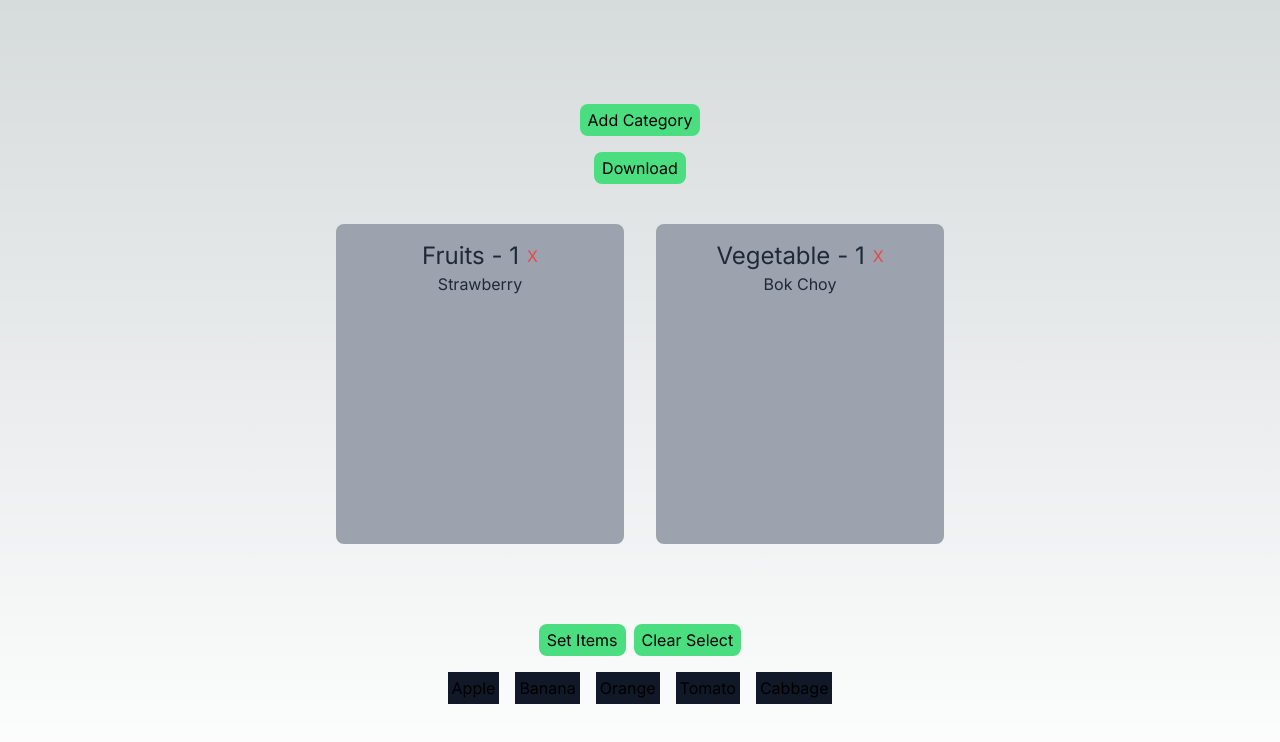
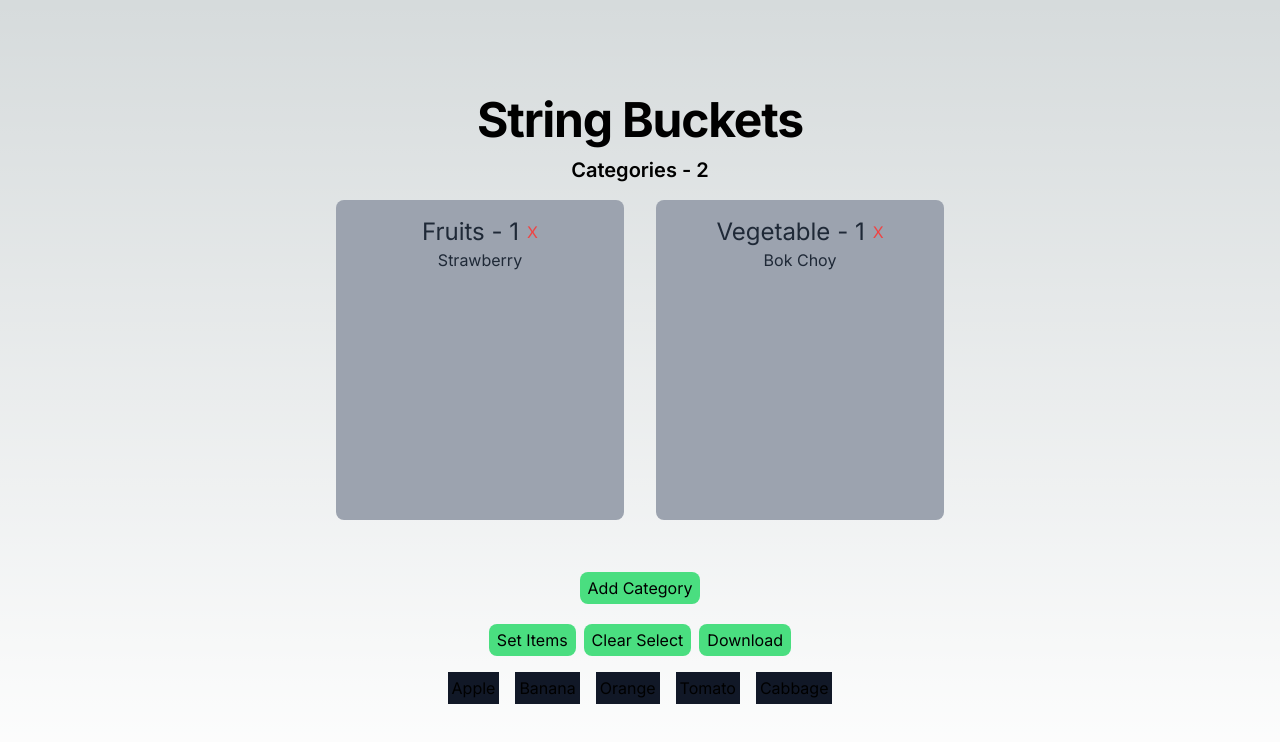
Before and after one commit to wesngu28/string-buckets, a Next.js app: page / in a window 1280 px wide. Shown: the top 742 px of the page. Built offline with nearby package versions, Linux system fonts and the light colour scheme.

Commit message:
feat: headings and move button locations

```diff
--- a/app/components/Categories.tsx
+++ b/app/components/Categories.tsx
@@ -22,7 +22,9 @@ export default function Categories({
   dragged,
 }: Props) {
   return (
-    <div className="flex gap-8 flex-wrap m-8 justify-center">
+    <div className="text-center">
+      <p className="mb-4 text-xl font-semibold">Categories - {categories.length}</p>
+      <div className="flex gap-8 flex-wrap mb-8 justify-center">
         {categories.map((category, i) => (
           <div
             onClick={() => {
@@ -72,7 +74,8 @@ export default function Categories({
                 }
                 return;
               }
-            if (category.items.includes(e.dataTransfer.getData("text"))) return;
+              if (category.items.includes(e.dataTransfer.getData("text")))
+                return;
               updateItems(
                 items.filter((item) => item !== e.dataTransfer.getData("text"))
               );
@@ -124,7 +127,9 @@ export default function Categories({
                 draggable={true}
                 onClick={() => {
                   if (selection.length > 0) return;
-                category.items = category.items.filter((name) => name !== item);
+                  category.items = category.items.filter(
+                    (name) => name !== item
+                  );
                   updateItems([...items, item]);
                 }}
                 onDragStart={(e) => dragHandler(e, item)}
@@ -147,5 +152,6 @@ export default function Categories({
           </div>
         ))}
       </div>
+    </div>
   );
 }
--- a/app/page.tsx
+++ b/app/page.tsx
@@ -46,7 +46,9 @@ export default function Home() {
 
   return (
     <main className="flex min-h-screen flex-col items-center justify-between p-24 relative">
-      <div className="flex flex-col items-center">
+      <h2 className="text-5xl font-bold tracking-tight">String Buckets</h2>
+      <Categories categories={categories} updateCategories={updateCategories} items={items} updateItems={updateItems} selection={selectedString} updateSelection={updateSelection} dragHandler={handleOnDrag} dragged={draggedCategory} />
+      <div className="flex items-center">
         <button
           onClick={() => {
             modal.current?.classList.toggle("hidden");
@@ -56,13 +58,6 @@ export default function Home() {
         >
           Add Category
         </button>
-        <button
-          className="bg-green-400 rounded-lg px-2 py-1 m-2 text-black"
-          onClick={() => handleDownload(categories)}
-        >
-          Download
-        </button>
-        <Categories categories={categories} updateCategories={updateCategories} items={items} updateItems={updateItems} selection={selectedString} updateSelection={updateSelection} dragHandler={handleOnDrag} dragged={draggedCategory} />
       </div>
       <div className="flex flex-col items-center">
         <div className="flex gap-2">
@@ -80,6 +75,12 @@ export default function Home() {
             className="bg-green-400 rounded-lg px-2 py-1 mb-4 text-black"
           >
             Clear Select
+          </button>
+          <button
+            className="bg-green-400 rounded-lg px-2 py-1 mb-4 text-black"
+            onClick={() => handleDownload(categories)}
+          >
+            Download
           </button>
         </div>
         <Items categories={categories} updateCategories={updateCategories} items={items} updateItems={updateItems} selection={selectedString} updateSelection={updateSelection} dragHandler={handleOnDrag} />
```
Lines whose indentation alone changed are shown as unchanged.
